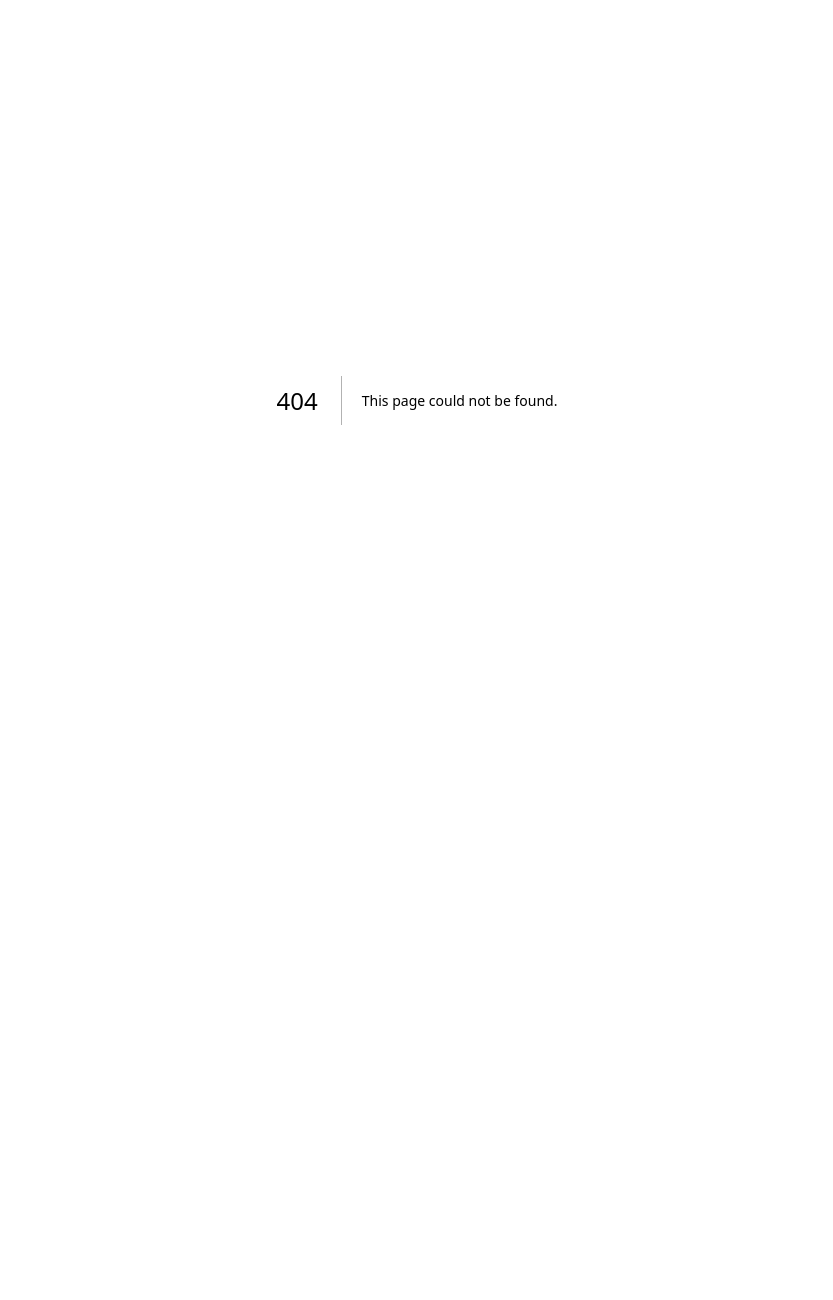
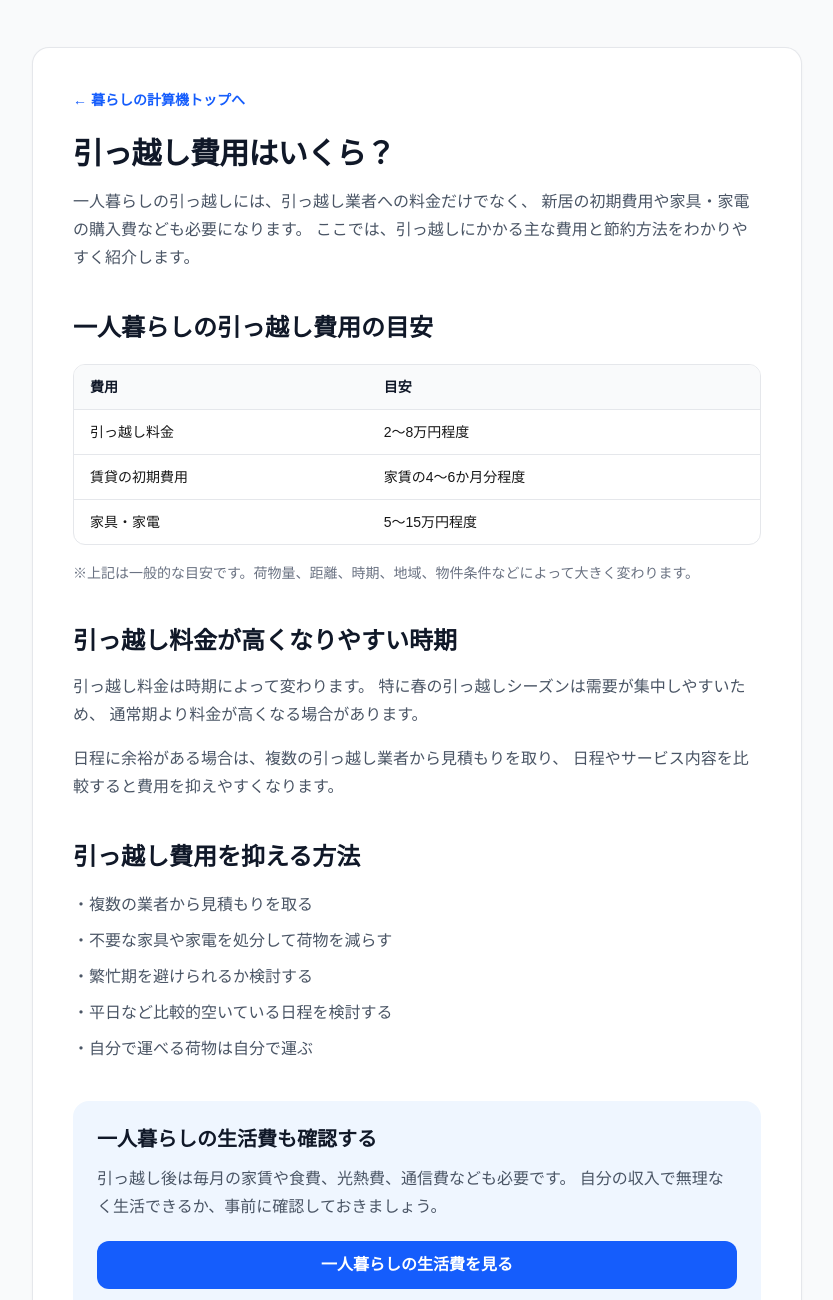
Before and after one commit to yakiimo1998/kurashi-calculator, a Next.js app: page /moving-cost in a window 1280 px wide. Before the commit this address had no page. Shown: the top 1300 px of the page, without its empty margins (223-1056 px from the left). Before the commit the page ends 800 px from the top, so only its background shows below. Built offline with nearby package versions, Linux system fonts and the light colour scheme.

Commit message:
Add moving cost guide

```diff
--- /dev/null
+++ b/app/moving-cost/page.tsx
@@ -0,0 +1,151 @@
+import type { Metadata } from "next";
+import Link from "next/link";
+
+export const metadata: Metadata = {
+  title: "引っ越し費用はいくら？一人暮らしの料金相場と節約方法｜暮らしの計算機",
+  description:
+    "一人暮らしの引っ越し費用はいくら？引っ越し料金の目安、初期費用、繁忙期と通常期の違い、費用を抑える方法をわかりやすく解説します。",
+};
+
+export default function MovingCost() {
+  return (
+    <main className="min-h-screen bg-gray-50 px-6 py-12">
+      <article className="mx-auto max-w-3xl rounded-2xl bg-white p-6 shadow-sm ring-1 ring-gray-200 md:p-10">
+        <Link
+          href="/"
+          className="text-sm font-semibold text-blue-600 hover:underline"
+        >
+          ← 暮らしの計算機トップへ
+        </Link>
+
+        <h1 className="mt-6 text-3xl font-bold tracking-tight text-gray-900">
+          引っ越し費用はいくら？
+        </h1>
+
+        <p className="mt-4 leading-7 text-gray-600">
+          一人暮らしの引っ越しには、引っ越し業者への料金だけでなく、
+          新居の初期費用や家具・家電の購入費なども必要になります。
+          ここでは、引っ越しにかかる主な費用と節約方法をわかりやすく紹介します。
+        </p>
+
+        <section className="mt-10">
+          <h2 className="text-2xl font-bold text-gray-900">
+            一人暮らしの引っ越し費用の目安
+          </h2>
+
+          <div className="mt-5 overflow-hidden rounded-xl border border-gray-200">
+            <table className="w-full text-left text-sm">
+              <thead className="bg-gray-50">
+                <tr>
+                  <th className="px-4 py-3 font-semibold text-gray-900">
+                    費用
+                  </th>
+                  <th className="px-4 py-3 font-semibold text-gray-900">
+                    目安
+                  </th>
+                </tr>
+              </thead>
+
+              <tbody>
+                <tr className="border-t border-gray-200">
+                  <td className="px-4 py-3">引っ越し料金</td>
+                  <td className="px-4 py-3">2〜8万円程度</td>
+                </tr>
+
+                <tr className="border-t border-gray-200">
+                  <td className="px-4 py-3">賃貸の初期費用</td>
+                  <td className="px-4 py-3">家賃の4〜6か月分程度</td>
+                </tr>
+
+                <tr className="border-t border-gray-200">
+                  <td className="px-4 py-3">家具・家電</td>
+                  <td className="px-4 py-3">5〜15万円程度</td>
+                </tr>
+              </tbody>
+            </table>
+          </div>
+
+          <p className="mt-4 text-sm leading-6 text-gray-500">
+            ※上記は一般的な目安です。荷物量、距離、時期、地域、物件条件などによって大きく変わります。
+          </p>
+        </section>
+
+        <section className="mt-10">
+          <h2 className="text-2xl font-bold text-gray-900">
+            引っ越し料金が高くなりやすい時期
+          </h2>
+
+          <p className="mt-4 leading-7 text-gray-600">
+            引っ越し料金は時期によって変わります。
+            特に春の引っ越しシーズンは需要が集中しやすいため、
+            通常期より料金が高くなる場合があります。
+          </p>
+
+          <p className="mt-4 leading-7 text-gray-600">
+            日程に余裕がある場合は、複数の引っ越し業者から見積もりを取り、
+            日程やサービス内容を比較すると費用を抑えやすくなります。
+          </p>
+        </section>
+
+        <section className="mt-10">
+          <h2 className="text-2xl font-bold text-gray-900">
+            引っ越し費用を抑える方法
+          </h2>
+
+          <ul className="mt-5 space-y-3 text-gray-600">
+            <li>・複数の業者から見積もりを取る</li>
+            <li>・不要な家具や家電を処分して荷物を減らす</li>
+            <li>・繁忙期を避けられるか検討する</li>
+            <li>・平日など比較的空いている日程を検討する</li>
+            <li>・自分で運べる荷物は自分で運ぶ</li>
+          </ul>
+        </section>
+
+        <section className="mt-10 rounded-2xl bg-blue-50 p-6">
+          <h2 className="text-xl font-bold text-gray-900">
+            一人暮らしの生活費も確認する
+          </h2>
+
+          <p className="mt-3 leading-7 text-gray-600">
+            引っ越し後は毎月の家賃や食費、光熱費、通信費なども必要です。
+            自分の収入で無理なく生活できるか、事前に確認しておきましょう。
+          </p>
+
+          <div className="mt-5 flex flex-col gap-3">
+            <Link
+              href="/living-cost-guide"
+              className="rounded-xl bg-blue-600 px-5 py-3 text-center font-semibold text-white hover:bg-blue-700"
+            >
+              一人暮らしの生活費を見る
+            </Link>
+
+            <Link
+              href="/simulation"
+              className="rounded-xl border border-blue-200 bg-white px-5 py-3 text-center font-semibold text-blue-600 hover:bg-blue-50"
+            >
+              一人暮らしをシミュレーションする
+            </Link>
+          </div>
+        </section>
+
+        <section className="mt-10">
+          <h2 className="text-2xl font-bold text-gray-900">
+            まとめ
+          </h2>
+
+          <p className="mt-4 leading-7 text-gray-600">
+            一人暮らしの引っ越しでは、引っ越し料金だけでなく、
+            賃貸物件の初期費用や家具・家電などにもお金がかかります。
+            引っ越し前に必要な費用をまとめて確認し、
+            無理のない予算を準備しておくことが大切です。
+          </p>
+
+          <p className="mt-4 text-sm leading-6 text-gray-500">
+            ※掲載している金額はあくまで目安です。
+            実際の費用は利用するサービスや物件、時期などによって異なります。
+          </p>
+        </section>
+      </article>
+    </main>
+  );
+}
--- a/app/sitemap.ts
+++ b/app/sitemap.ts
@@ -62,5 +62,9 @@ export default function sitemap(): MetadataRoute.Sitemap {
   url: "https://kurashi-calculator.vercel.app/saving-guide",
   lastModified: new Date(),
 },
+{
+  url: "https://kurashi-calculator.vercel.app/moving-cost",
+  lastModified: new Date(),
+},
   ];
 }
```
